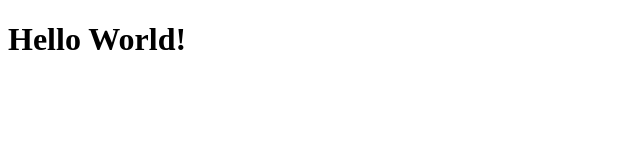
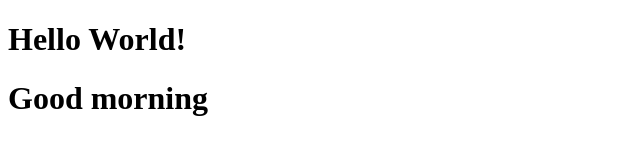
Before and after one commit to sastt/test, a plain HTML site: page src/index.html in a window 1280 px wide. Shown: the whole page, without its empty margins (0-640 px from the left). Drawn offline with Linux system fonts and the light colour scheme.

Commit message:
index.html add good morning

```diff
--- a/src/index.html
+++ b/src/index.html
@@ -4,6 +4,7 @@
 	<title></title>
 </head>
 <body>
-<h1>Hello World!</h1>
+	<h1>Hello World!</h1>
+	<h1>Good morning</h1>
 </body>
 </html>
```
